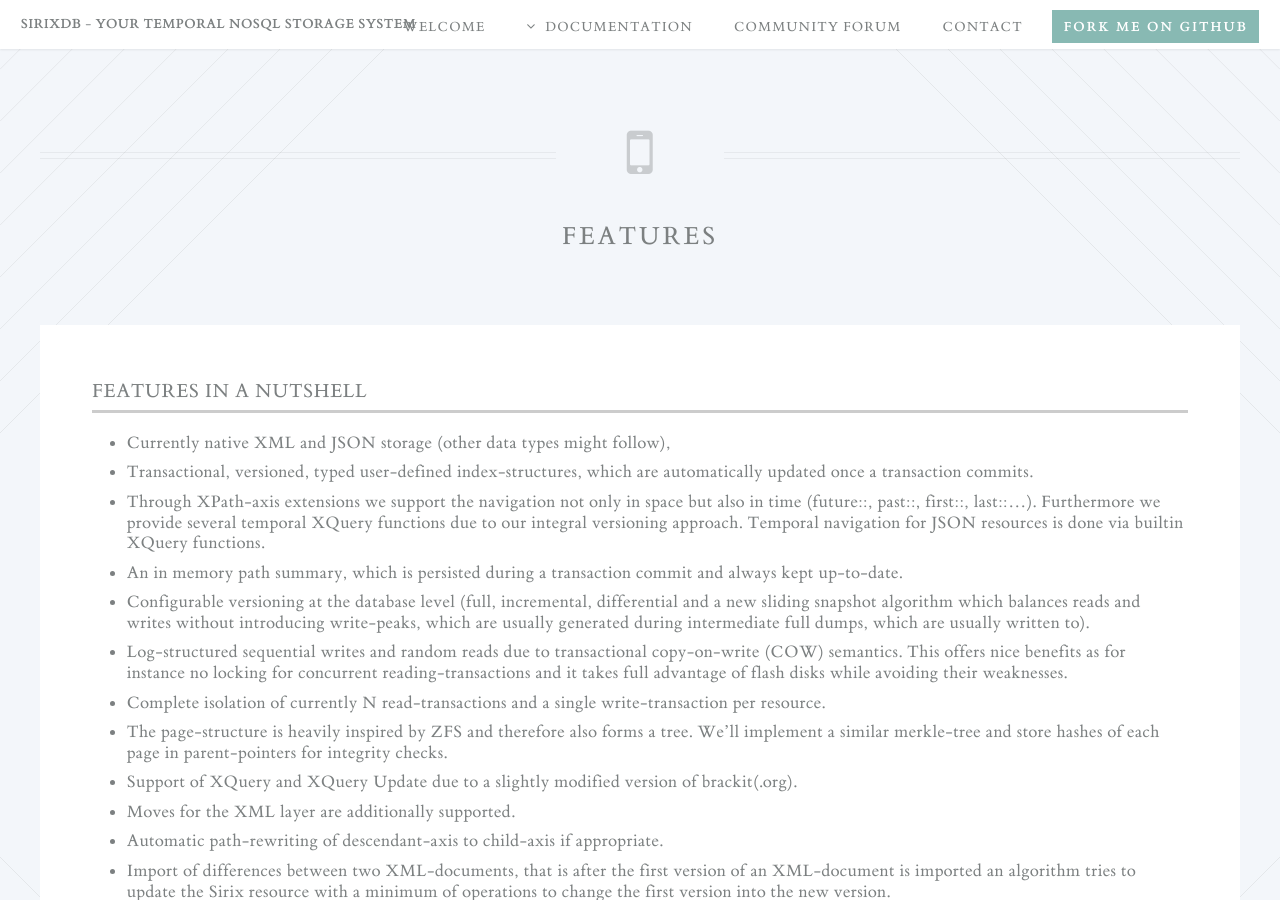
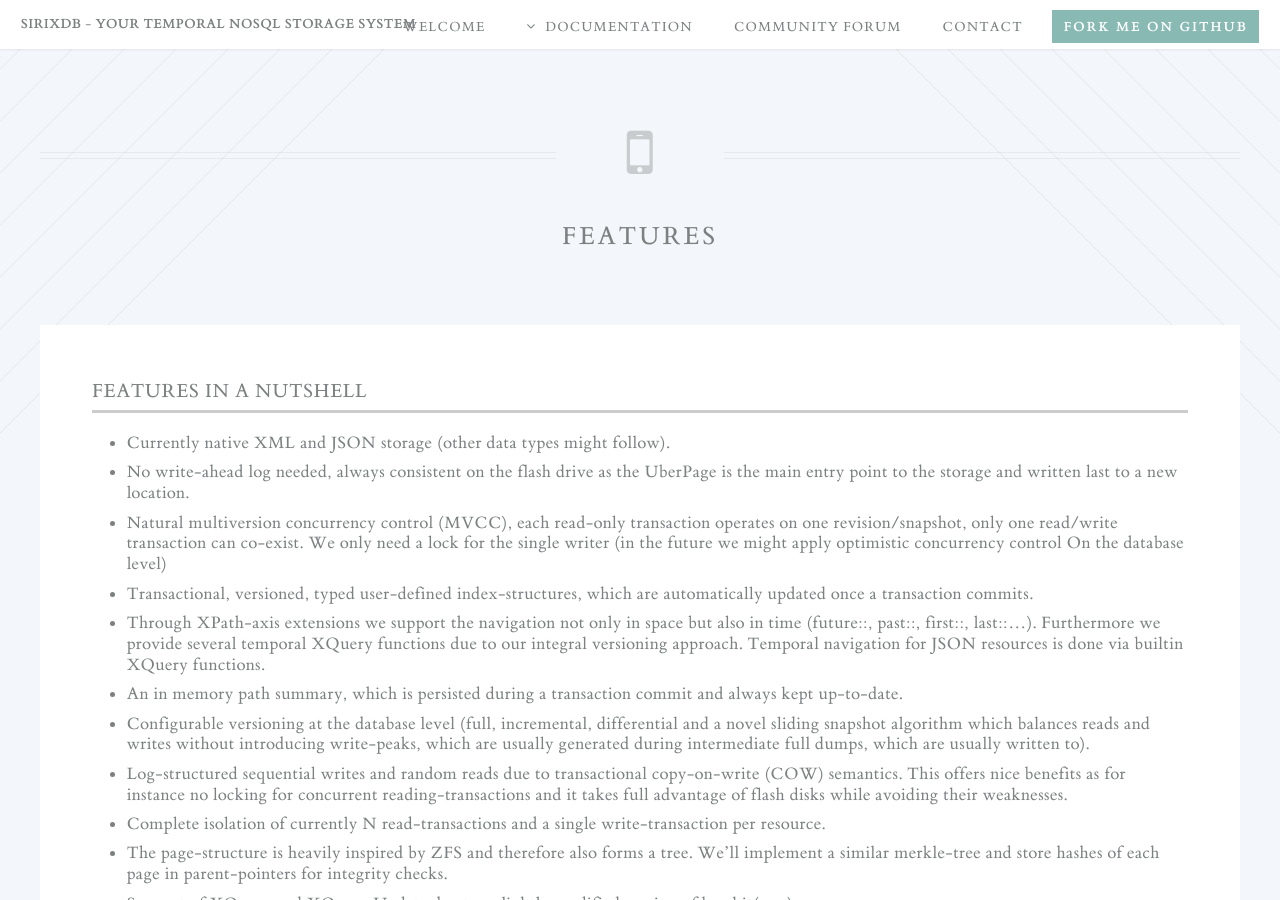
Before and after one commit to sirixdb/sirixdb.github.io, a Jekyll site: the page built from features.md, in a window 1280 px wide and 900 px high. Built offline with Jekyll 4.4.1, drawn with Linux system fonts in a browser that asks for light colours; our own code applies the rules of GitHub Pages for plain Markdown files.

Commit message:
Update features.md

```diff
--- a/features.md
+++ b/features.md
@@ -4,11 +4,13 @@
 ---
 
 ### Features in a nutshell
-- Currently native XML and JSON storage (other data types might follow),
+- Currently native XML and JSON storage (other data types might follow).
+- No write-ahead log needed, always consistent on the flash drive as the UberPage is the main entry point to the storage and written last to a new location.
+- Natural multiversion concurrency control (MVCC), each read-only transaction operates on one revision/snapshot, only one read/write transaction can co-exist. We only need a lock for the single writer (in the future we might apply optimistic concurrency control On the database level)
 - Transactional, versioned, typed user-defined index-structures, which are automatically updated once a transaction commits.
 - Through XPath-axis extensions we support the navigation not only in space but also in time (future::, past::, first::, last::...). Furthermore we provide several temporal XQuery functions due to our integral versioning approach. Temporal navigation for JSON resources is done via builtin XQuery functions.
 - An in memory path summary, which is persisted during a transaction commit and always kept up-to-date.
-- Configurable versioning at the database level (full, incremental, differential and a new sliding snapshot algorithm which balances reads and writes without introducing write-peaks, which are usually generated during intermediate full dumps, which are usually written to).
+- Configurable versioning at the database level (full, incremental, differential and a novel sliding snapshot algorithm which balances reads and writes without introducing write-peaks, which are usually generated during intermediate full dumps, which are usually written to).
 - Log-structured sequential writes and random reads due to transactional copy-on-write (COW) semantics. This offers nice benefits as for instance no locking for concurrent reading-transactions and it takes full advantage of flash disks while avoiding their weaknesses.
 - Complete isolation of currently N read-transactions and a single write-transaction per resource.
 - The page-structure is heavily inspired by ZFS and therefore also forms a tree. We'll implement a similar merkle-tree and store hashes of each page in parent-pointers for integrity checks.
```
